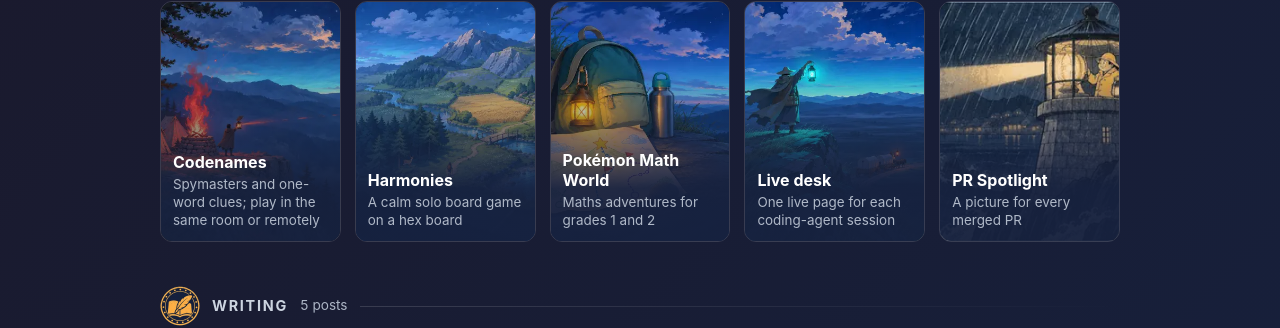
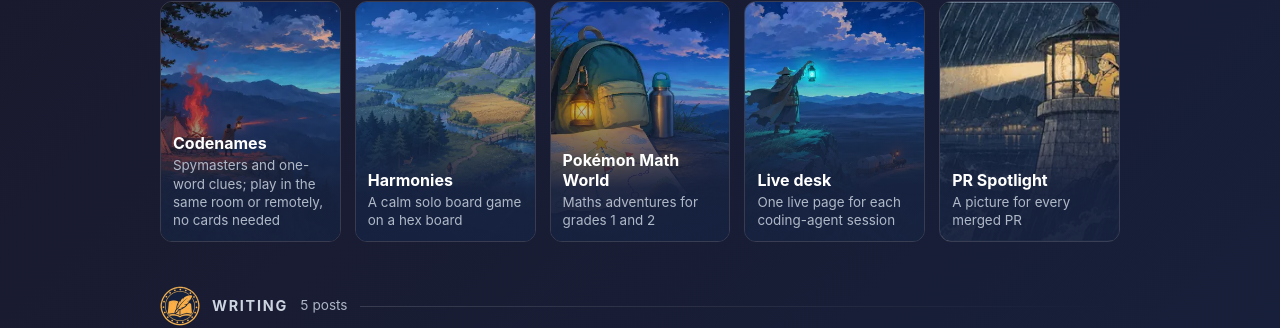
Before and after one commit to ngnnah/ngnnah.github.io, a Jekyll site: the page built from index.html, in a window 1280 px wide. Shown: the part 931-1259 px from the top of the page. Built offline with Jekyll 4.4.1, drawn with Linux system fonts in a browser that asks for light colours.

Commit message:
Codenames tile: no cards needed
Co-Authored-By: Claude Opus 5.5 <noreply@anthropic.com>

```diff
--- a/index.html
+++ b/index.html
@@ -46,7 +46,7 @@ layout: default
   <div class="minis">
     <a class="mini" href="{{ '/I-And-AI/projects/gaming/codenames/' | relative_url }}" style="--x:18%">
       <img src="/images/art/signal-fires.webp" alt="" width="800" height="450" loading="lazy">
-      <span class="mini-text"><b>Codenames</b><span>Spymasters and one-word clues; play in the same room or remotely</span></span>
+      <span class="mini-text"><b>Codenames</b><span>Spymasters and one-word clues; play in the same room or remotely, no cards needed</span></span>
     </a>
     <a class="mini" href="{{ '/I-And-AI/projects/gaming/harmonies/' | relative_url }}" style="--x:62%">
       <img src="/images/art/hex-valley.webp" alt="" width="800" height="450" loading="lazy">
```
